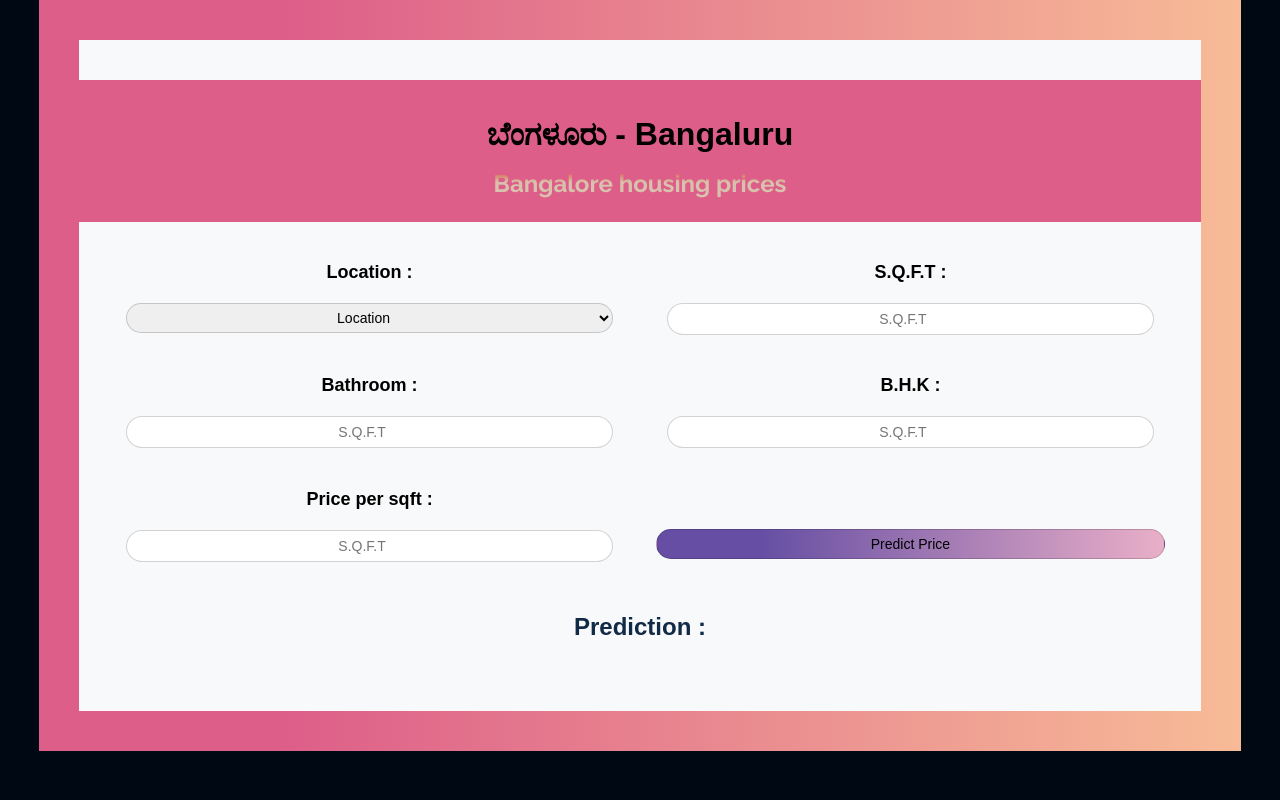
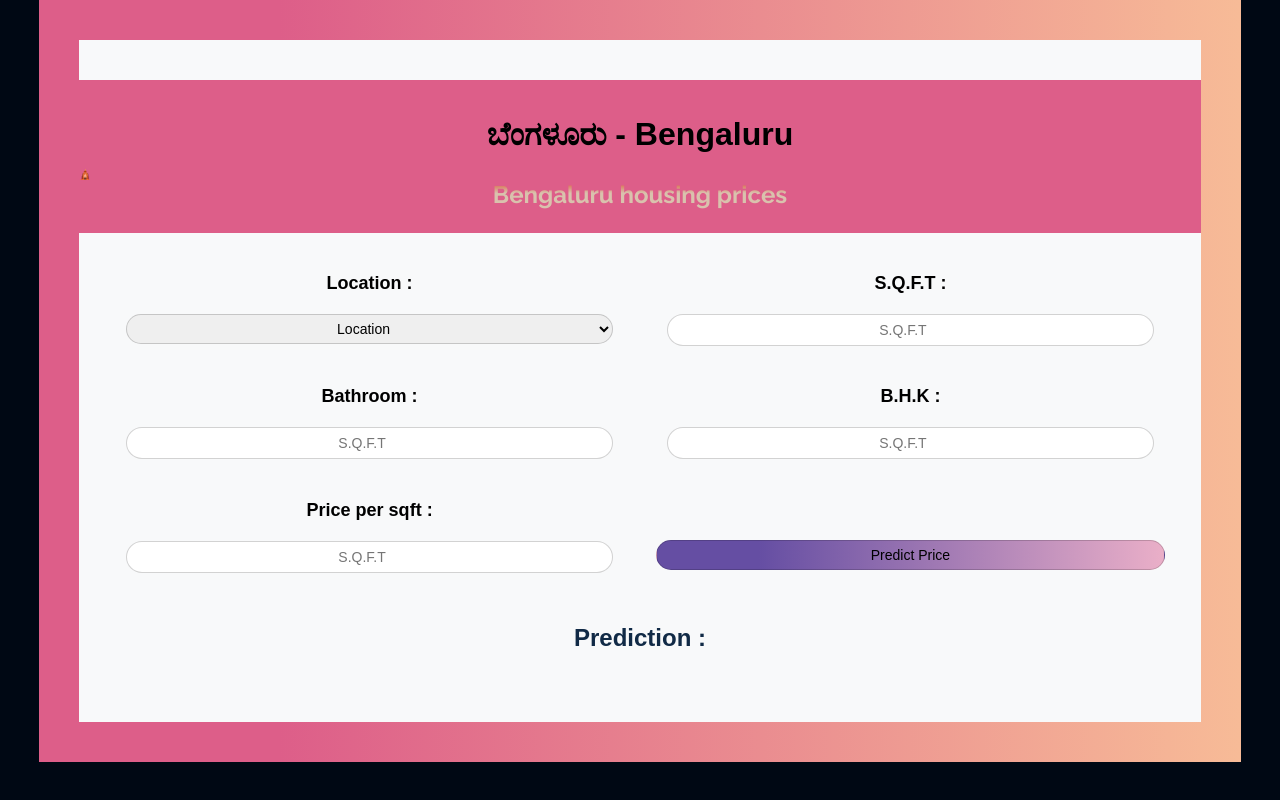
Before and after one commit to vivdevchikam/Indian-metropolitan-cities-housing-prices, a Flask app: page / in a window 1280 px wide. Run offline with Flask 3, Linux system fonts and the light colour scheme; parts of the project's set-up code (start-up, migrations or seed data) failed here and were passed over; some libraries are stand-ins or nearby versions; some web fonts are replaced.

Commit message:
Add files via upload

```diff
--- a/templates/index.html
+++ b/templates/index.html
@@ -14,8 +14,9 @@
       <div class="row">
         <div class="card">
           <div class="card-header">
-            <h1 class="h1-header">ಬೆಂಗಳೂರು - Bangaluru</h1>
-            <h3 class="h3-header">Bangalore housing prices</h3>
+            <h1 class="h1-header">ಬೆಂಗಳೂರು - Bengaluru</h1>
+            <div class="temple"><span class="temple-emoji">🛕</span></div>
+            <h3 class="h3-header">Bengaluru housing prices</h3>
           </div>
           <div class="card-body">
             <form method="post" accept-charset="utf-8">
```
